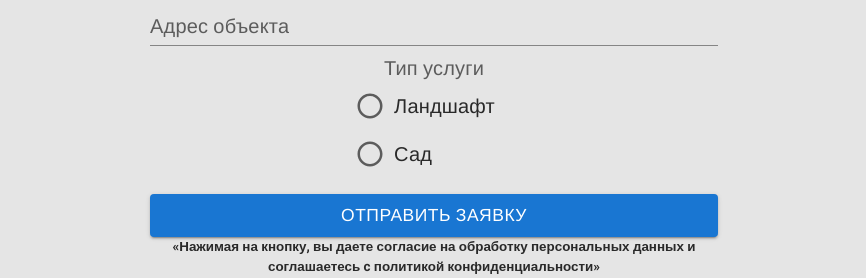
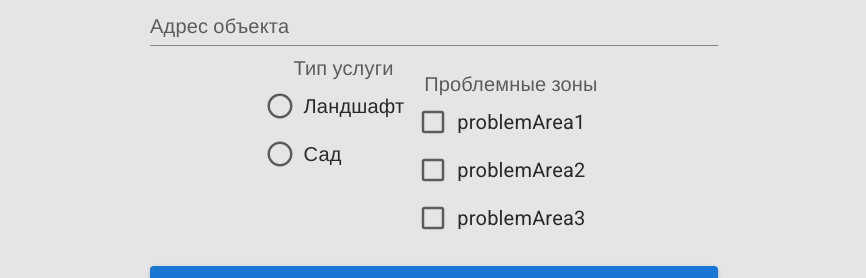
Before and after one commit to SamarinV/landscapeDesign, a React (Vite) app: page / in a window 1280 px wide. Shown: the part 663-941 px from the top of the page, without its empty margins (206-1072 px from the left). Built offline with nearby package versions, Linux system fonts and the light colour scheme; a web font is replaced by a local one.

Commit message:
add checkbox

```diff
--- a/src/form-list/form-list.tsx
+++ b/src/form-list/form-list.tsx
@@ -181,24 +181,29 @@ const FormList = () => {
 					{errors.serviceType && <p style={{ color: 'red' }}>{errors.serviceType.message}</p>}
 				</FormControl>
 
-				{/* <FormControl component="fieldset" margin="normal">
+				<FormControl component="fieldset" margin="normal">
 					<FormLabel component="legend">Проблемные зоны</FormLabel>
 					<FormGroup>
-						{['area1', 'area2', 'area3'].map((area) => (
+						{['problemArea1', 'problemArea2', 'problemArea3'].map((name) => (
 							<Controller
-								key={area}
-								name={area as keyof FormData}
+								key={name}
+								name={name as keyof FormData}
 								control={control}
 								render={({ field }) => (
 									<FormControlLabel
-										control={<Checkbox checked={field.value} onChange={(e) => field.onChange(e.target.checked)} />}
-										label={area}
+										control={
+											<Checkbox
+												checked={!!field.value}
+												onChange={(e) => field.onChange(e.target.checked)}
+											/>
+										}
+										label={name}
 									/>
 								)}
 							/>
 						))}
 					</FormGroup>
-				</FormControl> */}
+				</FormControl>
 
 				<Button disabled={isSubmitting} type="submit" variant="contained" fullWidth sx={{ mt: 2 }}>
 					Отправить заявку
```
